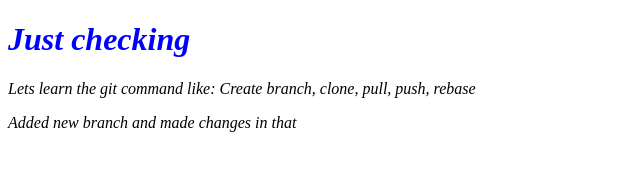
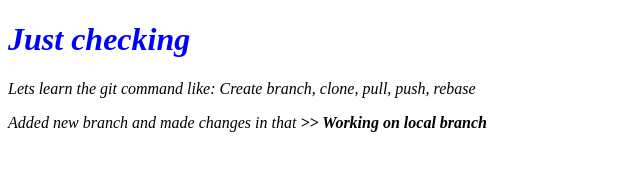
Before and after one commit to nehapatil08/LearnGit, a plain HTML site: page index.html in a window 1280 px wide. Shown: the whole page, without its empty margins (0-640 px from the left). Drawn offline with Linux system fonts and the light colour scheme.

Commit message:
Edited dev branch locally

```diff
--- a/index.html
+++ b/index.html
@@ -6,7 +6,9 @@
 	</head>
 	<body><h1>Just checking</h1>
 	<p>Lets learn the git command like: Create branch, clone, pull, push, rebase </p>
-	<p>Added new branch and made changes in that </p>
+	<p>Added new branch and made changes in that
+		<b> >> Working on local branch </b>
+	</p>
 	<script src="apps.js"></script>
 	</body>
 </html>
```
